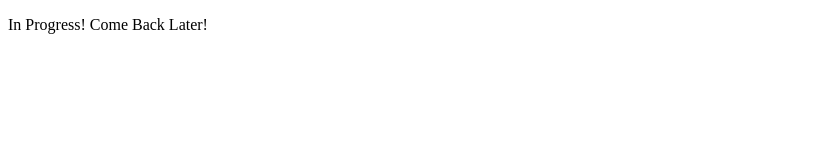
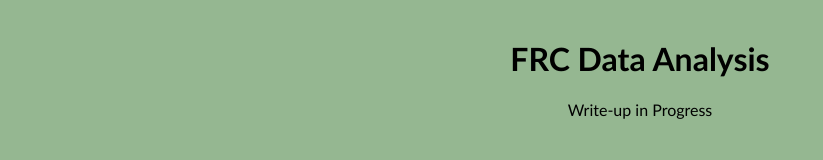
Before and after one commit to innovateshah/innovateshah.github.io, a plain HTML site: page Project Pages/FRC_Analysis.html in a window 1280 px wide. Shown: the whole page, without its empty margins (0-823 px from the left). Drawn offline with Linux system fonts and the light colour scheme.

Commit message:
Updated Site

```diff
--- a/Project Pages/FRC_Analysis.html
+++ b/Project Pages/FRC_Analysis.html
@@ -1,19 +1,23 @@
 <!DOCTYPE html>
 <html lang="en">
+
 <head>
-    <meta charset="UTF-8">
-    <meta name="viewport" content="width=device-width, initial-scale=1.0">
-    <title>Document</title>
+    <meta charset="utf-8">
+    <meta name="viewport" context="width=device-width, initial-scale=1">
+    <title>Vishal Shah Website</title>
+    <link rel="stylesheet" href="../style.css">
 </head>
+
 <body>
-    <div id="main">
+    <div id=main>
+        <h1>FRC Data Analysis</h1>
         <p>
-        In Progress! Come Back Later!
+            Write-up in Progress
         </p>
     </div>
+
 </body>
 </html>
-
 <!--
 In FRC robotics compeition format, there are two sides of the feild your robot could be on: a red and a blue aliance.
         While each side is symetic,
```
Also changed, not shown: index.html (+8 -1 lines).
